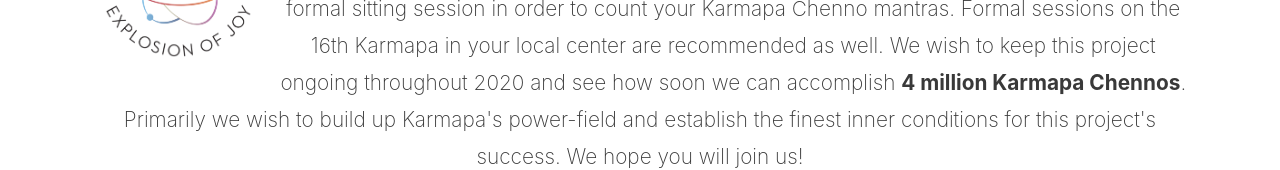
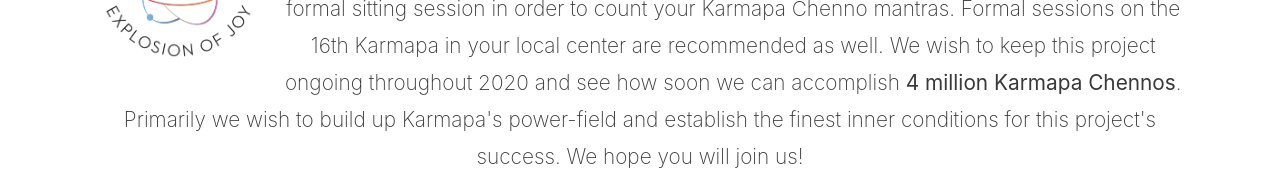
Before and after one commit to Raskovan/mantras-counter-react, a React (Create React App) app: page / in a window 1280 px wide. Shown: the part 259-429 px from the top of the page. Built offline with nearby package versions, Linux system fonts and the light colour scheme; no server answers.

Commit message:
bold to 400

```diff
--- a/src/index.css
+++ b/src/index.css
@@ -11,3 +11,7 @@ code {
   font-family: source-code-pro, Menlo, Monaco, Consolas, 'Courier New',
     monospace;
 }
+
+b {
+  font-weight: 400;
+}
```
